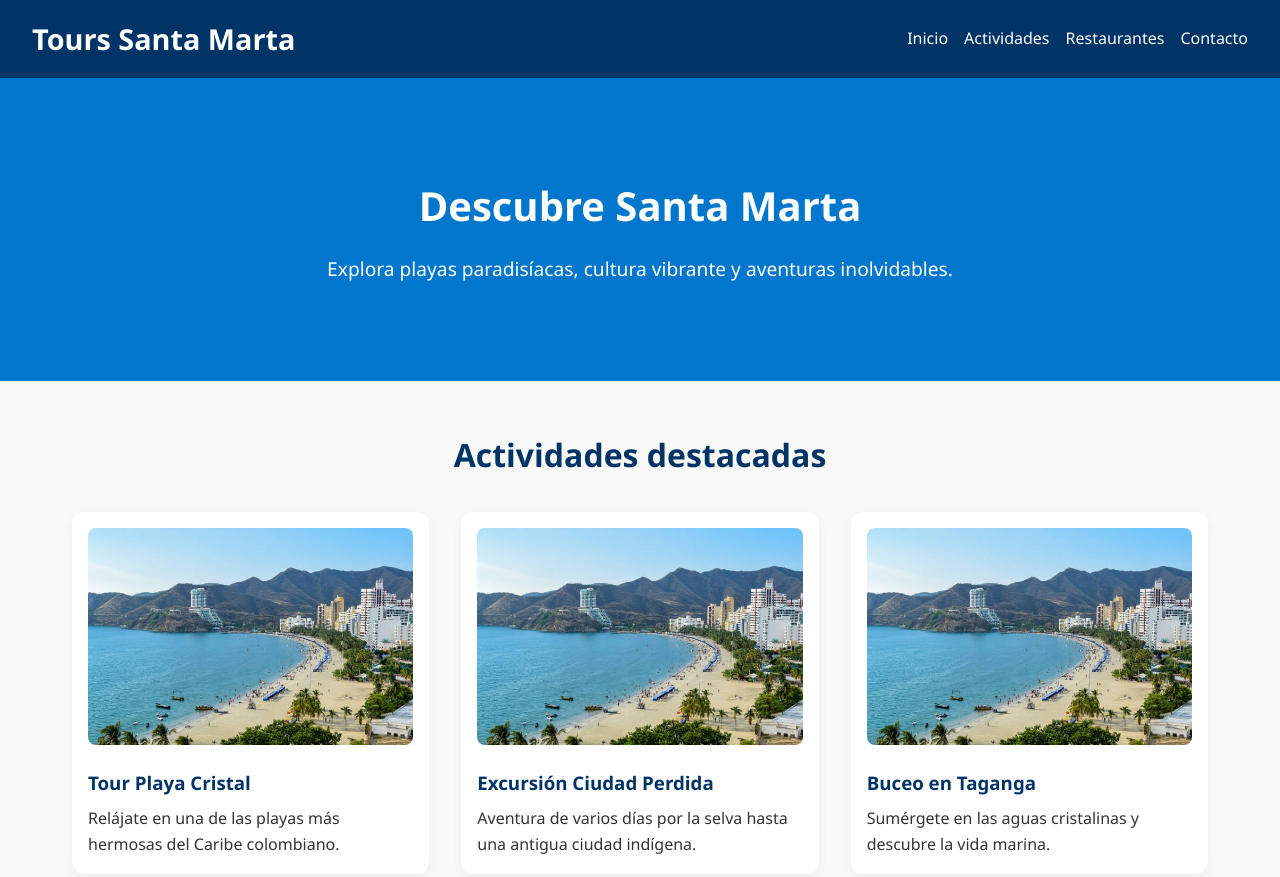
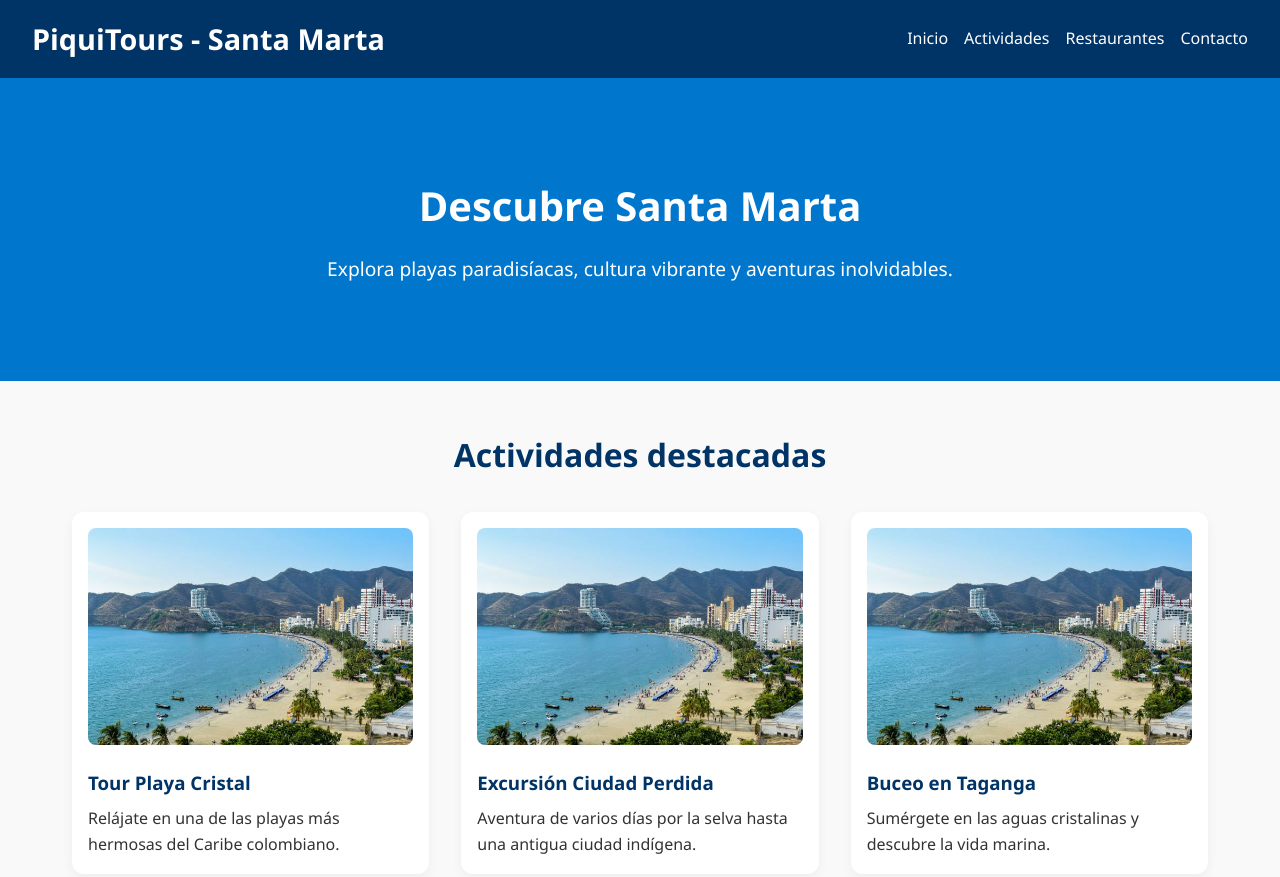
Before and after one commit to blueeeNigthh/plan_turistico_santa-marta, a plain HTML site: page index.html in a window 1280 px wide. Shown: the top 877 px of the page. Drawn offline with Linux system fonts and the light colour scheme.

Commit message:
Update index.html
name

```diff
--- a/index.html
+++ b/index.html
@@ -3,13 +3,13 @@
 <head>
   <meta charset="UTF-8">
   <meta name="viewport" content="width=device-width, initial-scale=1.0">
-  <title>Tours Santa Marta</title>
+  <title>PiquiTours - Santa Marta</title>
   <link rel="stylesheet" href="styles.css">
 </head>
 <body>
   <header>
     <nav>
-      <h1>Tours Santa Marta</h1>
+      <h1>PiquiTours - Santa Marta</h1>
       <ul>
         <li><a href="#inicio">Inicio</a></li>
         <li><a href="#actividades">Actividades</a></li>
```
